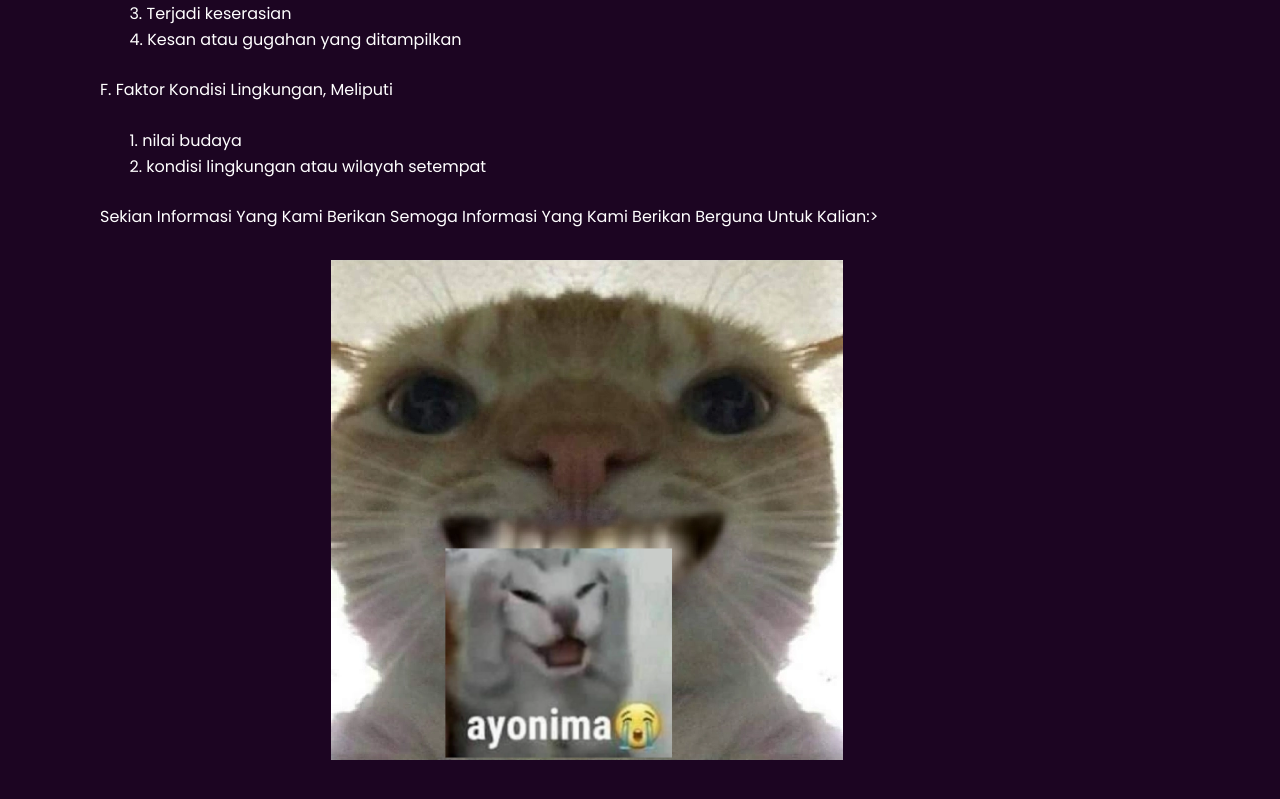
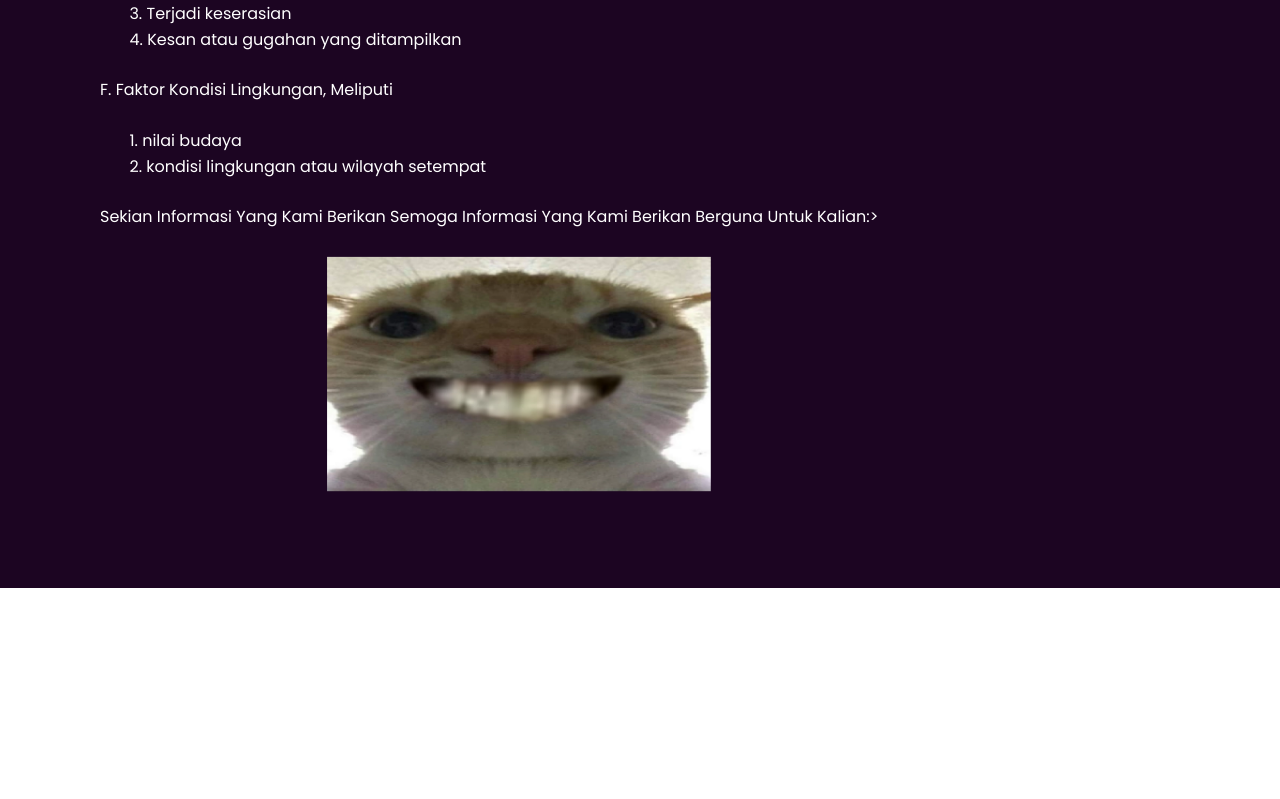
Before and after one commit to krtu0p/laughing-lightbulb, a plain HTML site: page index.html in a window 1280 px wide. Shown: the part 2686-3485 px from the top of the page. After the commit the page ends 3274 px from the top, so only its background shows below. Drawn offline with Linux system fonts and the light colour scheme.

Commit message:
Update style.css

```diff
--- a/style.css
+++ b/style.css
@@ -168,13 +168,10 @@ section img#mountains_front
     height: 21%;
 }
 
-.sec img#smilecat
+.sec img#ayonim
 {
-    position: relative;
-    display: flex;
-    width: 20%;
-    height: 20%;
-    justify-content: center;
-    bottom: 189px;
-
+  position: fixed;
+  justify-content: center;
+  width: 30%;
+  height: 30%;
 }
```
